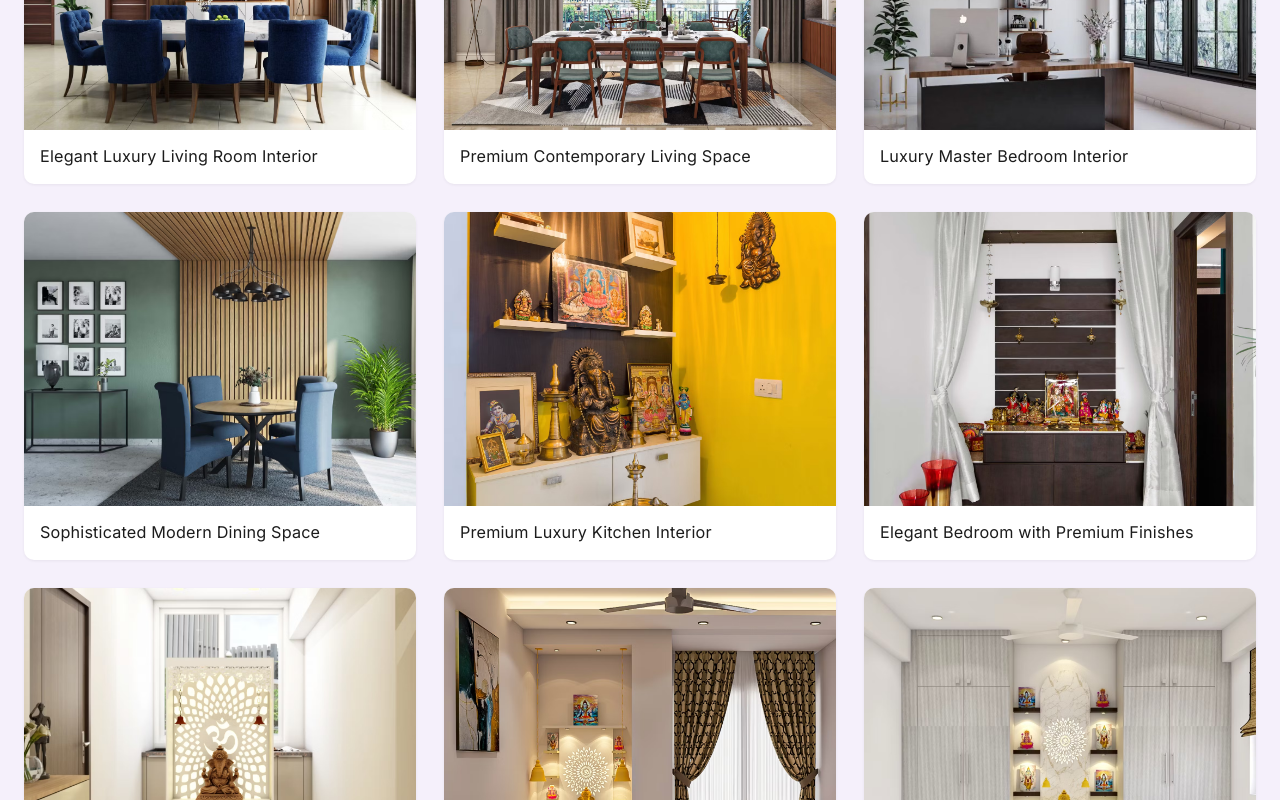
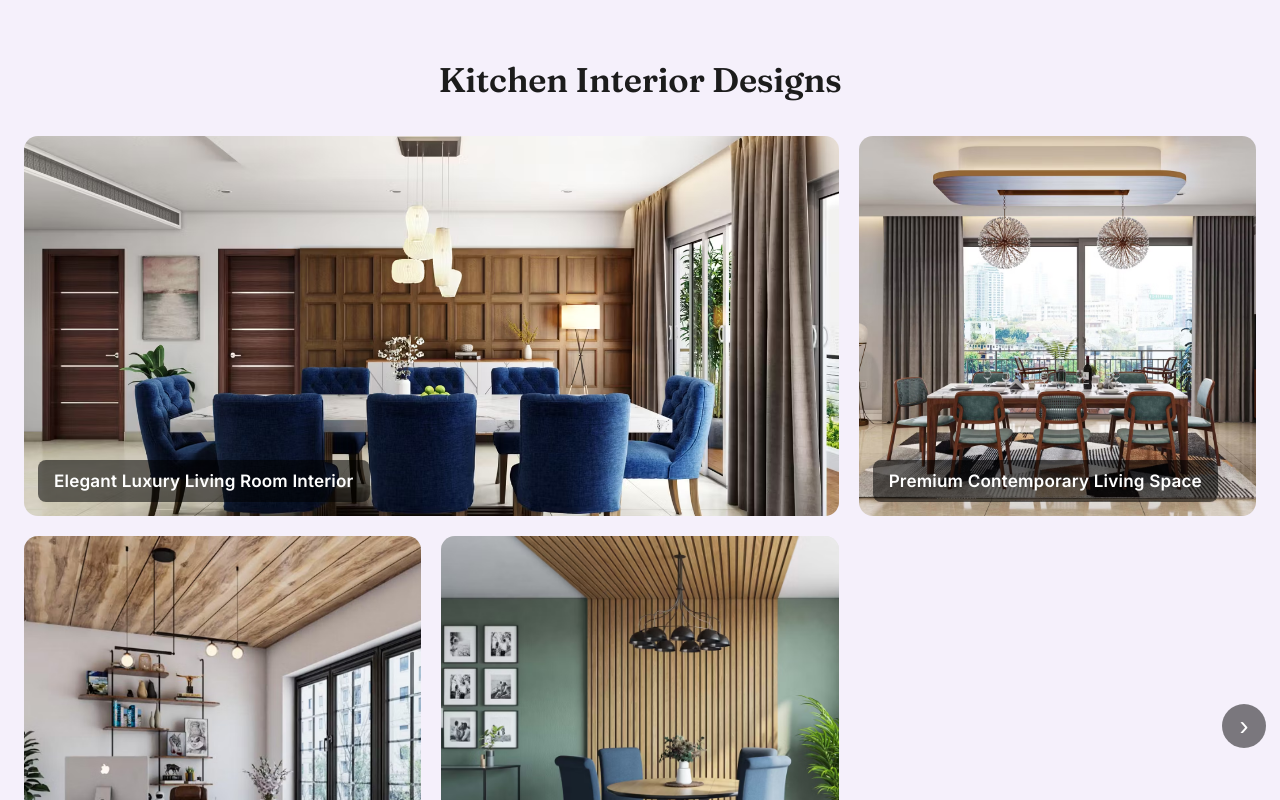
Before and after one commit to gauravdubey0011/9SQUARE-ARCHITECT, a React (Vite) app: page /interiors/luxury-interiors in a window 1280 px wide. Shown: the part 780-1580 px from the top of the page. Built offline with nearby package versions, Linux system fonts and the light colour scheme.

Commit message:
Intro Animation added

```diff
--- a/src/components/category/Category.css
+++ b/src/components/category/Category.css
@@ -2,7 +2,7 @@
 .category-hero {
   position: relative;
   width: 100%;
-  min-height: 480px;
+  min-height: 780px;
   background-size: cover;
   background-position: center;
   display: flex;
@@ -23,6 +23,7 @@
   position: relative;
   z-index: 2;
   padding: 0 24px;
+  margin-top: 260px;
 }
 
 .category-hero__heading {
@@ -56,7 +57,7 @@
 
 @media (max-width: 768px) {
   .category-hero {
-    min-height: 360px;
+    min-height: 560px;
   }
   .category-hero__heading {
     font-size: 1.8rem;
@@ -65,7 +66,7 @@
 
 @media (max-width: 480px) {
   .category-hero {
-    min-height: 300px;
+    min-height: 500px;
   }
   .category-hero__heading {
     font-size: 1.4rem;
@@ -76,6 +77,8 @@
   }
 }
 
+/* Gallery */
+/* Gallery */
 /* Gallery */
 .category-gallery {
   width: 100%;
@@ -93,26 +96,38 @@
   margin: 0 0 36px;
 }
 
-.category-gallery__grid {
-  display: grid;
-  grid-template-columns: repeat(3, 1fr);
-  gap: 28px;
+.category-gallery__wrap {
+  position: relative;
   max-width: 1300px;
   margin: 0 auto;
 }
 
-.category-image-card {
-  background-color: #ffffff;
-  border-radius: 10px;
+.category-gallery__viewport {
   overflow: hidden;
-  box-shadow: 0 1px 3px rgba(0, 0, 0, 0.06);
+  width: 100%;
 }
 
-.category-image-card__image-wrap {
+.category-gallery__track {
+  display: flex;
+  width: 100%;
+  transition: transform 0.5s ease-in-out;
+}
+
+.category-gallery__grid {
+  display: grid;
+  grid-template-columns: repeat(3, 1fr);
+  grid-auto-rows: 380px;
+  gap: 20px;
+  flex: 0 0 100%;
+  width: 100%;
+  box-sizing: border-box;
+}
+
+.category-image-card {
   position: relative;
-  width: 100%;
-  aspect-ratio: 4 / 3;
+  border-radius: 14px;
   overflow: hidden;
+  background-color: #e5e5e5;
 }
 
 .category-image-card__image {
@@ -122,109 +137,74 @@
   display: block;
 }
 
-.category-image-card__heart {
+.category-image-card__label {
   position: absolute;
-  top: 12px;
-  right: 12px;
-  width: 32px;
-  height: 32px;
+  left: 14px;
+  bottom: 14px;
+  padding: 8px 16px;
+  border-radius: 8px;
+  background: rgba(0, 0, 0, 0.55);
+  color: #fff;
+  font-family: 'Inter', 'Helvetica Neue', sans-serif;
+  font-size: 0.95rem;
+  font-weight: 600;
+  max-width: calc(100% - 28px);
+}
+
+/* Desktop bento pattern: wide, normal, normal, normal, wide, normal */
+.category-gallery__grid .category-image-card:nth-child(1),
+.category-gallery__grid .category-image-card:nth-child(5) {
+  grid-column: span 2;
+}
+
+.category-gallery__arrow {
+  position: absolute;
+  top: 50%;
+  transform: translateY(-50%);
+  width: 44px;
+  height: 44px;
   border-radius: 50%;
-  background: rgba(0, 0, 0, 0.4);
-  color: #ffffff;
+  border: none;
+  background: rgba(0, 0, 0, 0.5);
+  color: #fff;
+  font-size: 1.5rem;
+  line-height: 1;
+  cursor: pointer;
   display: flex;
   align-items: center;
   justify-content: center;
-  font-size: 1rem;
+  z-index: 3;
 }
 
-.category-image-card__footer {
-  padding: 16px;
-  display: flex;
-  align-items: center;
-  justify-content: space-between;
-  gap: 12px;
-}
-
-.category-image-card__caption {
-  font-family: 'Inter', 'Helvetica Neue', sans-serif;
-  font-size: 0.9rem;
-  color: #1c1c1c;
-  line-height: 1.35;
-  margin: 0;
-}
-
-.category-image-card__quote {
-  flex-shrink: 0;
-  border: 1px solid #7b3fa0;
-  background: none;
-  color: #7b3fa0;
-  font-family: 'Inter', 'Helvetica Neue', sans-serif;
-  font-size: 0.82rem;
-  font-weight: 700;
-  padding: 0.5rem 1rem;
-  border-radius: 999px;
-  cursor: pointer;
-  transition: background-color 0.2s ease, color 0.2s ease;
-}
-
-.category-image-card__quote:hover {
-  background-color: #7b3fa0;
-  color: #ffffff;
-}
-
-.category-highlight-card {
-  background-color: #ffffff;
-  border-radius: 10px;
-  display: flex;
-  flex-direction: column;
-  align-items: center;
-  justify-content: center;
-  text-align: center;
-  padding: 32px 20px;
-  box-shadow: 0 1px 3px rgba(0, 0, 0, 0.06);
-}
-
-.category-highlight-card__label {
-  font-family: 'Inter', 'Helvetica Neue', sans-serif;
-  font-size: 1rem;
-  color: #b3572e;
-  margin: 0 0 8px;
-}
-
-.category-highlight-card__price {
-  font-family: 'Fraunces', Georgia, serif;
-  font-size: 2rem;
-  font-weight: 700;
-  color: #1c1c1c;
-  margin: 0 0 20px;
-}
-
-.category-highlight-card__button {
-  display: inline-block;
-  background-color: #e02020;
-  color: #ffffff;
-  font-family: 'Inter', 'Helvetica Neue', sans-serif;
-  font-size: 0.92rem;
-  font-weight: 700;
-  text-decoration: none;
-  padding: 0.85rem 1.8rem;
-  border-radius: 999px;
-  transition: background-color 0.2s ease;
-}
-
-.category-highlight-card__button:hover {
-  background-color: #c41818;
-}
+.category-gallery__arrow--left { left: -10px; }
+.category-gallery__arrow--right { right: -10px; }
 
 @media (max-width: 1024px) {
   .category-gallery__grid {
     grid-template-columns: repeat(2, 1fr);
+    grid-auto-rows: 300px;
+  }
+  .category-gallery__grid .category-image-card:nth-child(1),
+  .category-gallery__grid .category-image-card:nth-child(5) {
+    grid-column: span 1;
+  }
+  .category-gallery__grid .category-image-card:nth-child(3) {
+    grid-column: span 2;
   }
 }
 
-@media (max-width: 560px) {
+@media (max-width: 640px) {
+  .category-gallery__arrow {
+    display: none; /* use swipe instead */
+  }
   .category-gallery__grid {
-    grid-template-columns: 1fr;
+    grid-template-columns: repeat(2, 1fr);
+    grid-auto-rows: 220px;
+    gap: 14px;
+  }
+  .category-gallery__grid .category-image-card:nth-child(3),
+  .category-gallery__grid .category-image-card:nth-child(6) {
+    grid-column: span 2;
   }
   .category-gallery__heading {
     font-size: 1.4rem;
--- a/src/components/category/CategoryGallery.jsx
+++ b/src/components/category/CategoryGallery.jsx
@@ -1,28 +1,201 @@
+// // import './Category.css';
+
+// // export default function CategoryGallery({ sectionHeading, items }) {
+// //   return (
+// //     <section className="category-gallery">
+// //       <h2 className="category-gallery__heading">{sectionHeading}</h2>
+
+// //       <div className="category-gallery__grid">
+// //         {items.map((item, index) => (
+// //           <div className="category-image-card" key={index}>
+// //             <div className="category-image-card__image-wrap">
+// //               <img
+// //                 src={item.image}
+// //                 alt={item.caption}
+// //                 className="category-image-card__image"
+// //               />
+// //             </div>
+
+// //             <div className="category-image-card__footer">
+// //               <p className="category-image-card__caption">
+// //                 {item.caption}
+// //               </p>
+// //             </div>
+// //           </div>
+// //         ))}
+// //       </div>
+// //     </section>
+// //   );
+// // }
+
+
+// import { useState, useRef } from 'react';
+// import './Category.css';
+
+// const ITEMS_PER_PAGE = 6;
+
+// export default function CategoryGallery({ sectionHeading, items }) {
+//   const [page, setPage] = useState(0);
+//   const touchStartX = useRef(null);
+
+//   const totalPages = Math.ceil(items.length / ITEMS_PER_PAGE);
+//   const start = page * ITEMS_PER_PAGE;
+//   const visibleItems = items.slice(start, start + ITEMS_PER_PAGE);
+
+//   const goNext = () => setPage((p) => Math.min(p + 1, totalPages - 1));
+//   const goPrev = () => setPage((p) => Math.max(p - 1, 0));
+
+//   const handleTouchStart = (e) => {
+//     touchStartX.current = e.touches[0].clientX;
+//   };
+
+//   const handleTouchEnd = (e) => {
+//     if (touchStartX.current === null) return;
+//     const deltaX = e.changedTouches[0].clientX - touchStartX.current;
+//     if (deltaX < -50) goNext();
+//     else if (deltaX > 50) goPrev();
+//     touchStartX.current = null;
+//   };
+
+//   return (
+//     <section className="category-gallery">
+//       <h2 className="category-gallery__heading">{sectionHeading}</h2>
+
+//       <div className="category-gallery__wrap">
+//         {page > 0 && (
+//           <button
+//             className="category-gallery__arrow category-gallery__arrow--left"
+//             onClick={goPrev}
+//             aria-label="Previous"
+//           >
+//             ‹
+//           </button>
+//         )}
+
+//         <div
+//           className="category-gallery__grid"
+//           onTouchStart={handleTouchStart}
+//           onTouchEnd={handleTouchEnd}
+//         >
+//           {visibleItems.map((item, index) => (
+//             <div className="category-image-card" key={start + index}>
+//               <img
+//                 src={item.image}
+//                 alt={item.caption}
+//                 className="category-image-card__image"
+//               />
+//               <span className="category-image-card__label">{item.caption}</span>
+//             </div>
+//           ))}
+//         </div>
+
+//         {page < totalPages - 1 && (
+//           <button
+//             className="category-gallery__arrow category-gallery__arrow--right"
+//             onClick={goNext}
+//             aria-label="Next"
+//           >
+//             ›
+//           </button>
+//         )}
+//       </div>
+
+//       {totalPages > 1 && (
+//         <div className="category-gallery__dots">
+//           {Array.from({ length: totalPages }).map((_, i) => (
+//             <span
+//               key={i}
+//               className={`category-gallery__dot ${i === page ? 'active' : ''}`}
+//               onClick={() => setPage(i)}
+//             />
+//           ))}
+//         </div>
+//       )}
+//     </section>
+//   );
+// }
+
+
+import { useState, useRef } from 'react';
 import './Category.css';
 
+const ITEMS_PER_PAGE = 6;
+
 export default function CategoryGallery({ sectionHeading, items }) {
+  const [page, setPage] = useState(0);
+  const touchStartX = useRef(null);
+  const trackRef = useRef(null);
+
+  const totalPages = Math.ceil(items.length / ITEMS_PER_PAGE);
+
+  const pages = Array.from({ length: totalPages }, (_, i) =>
+    items.slice(i * ITEMS_PER_PAGE, i * ITEMS_PER_PAGE + ITEMS_PER_PAGE)
+  );
+
+  const goNext = () => setPage((p) => Math.min(p + 1, totalPages - 1));
+  const goPrev = () => setPage((p) => Math.max(p - 1, 0));
+
+  const handleTouchStart = (e) => {
+    touchStartX.current = e.touches[0].clientX;
+  };
+
+  const handleTouchEnd = (e) => {
+    if (touchStartX.current === null) return;
+    const deltaX = e.changedTouches[0].clientX - touchStartX.current;
+    if (deltaX < -50) goNext();
+    else if (deltaX > 50) goPrev();
+    touchStartX.current = null;
+  };
+
   return (
     <section className="category-gallery">
       <h2 className="category-gallery__heading">{sectionHeading}</h2>
 
-      <div className="category-gallery__grid">
-        {items.map((item, index) => (
+      <div className="category-gallery__wrap">
+        {page > 0 && (
+          <button
+            className="category-gallery__arrow category-gallery__arrow--left"
+            onClick={goPrev}
+            aria-label="Previous"
+          >
+            ‹
+          </button>
+        )}
+
+        <div className="category-gallery__viewport">
+          <div
+            className="category-gallery__track"
+            ref={trackRef}
+            style={{ transform: `translateX(-${page * 100}%)` }}
+            onTouchStart={handleTouchStart}
+            onTouchEnd={handleTouchEnd}
+          >
+            {pages.map((pageItems, pageIndex) => (
+              <div className="category-gallery__grid" key={pageIndex}>
+                {pageItems.map((item, index) => (
                   <div className="category-image-card" key={index}>
-            <div className="category-image-card__image-wrap">
                     <img
                       src={item.image}
                       alt={item.caption}
                       className="category-image-card__image"
                     />
+                    <span className="category-image-card__label">{item.caption}</span>
+                  </div>
+                ))}
+              </div>
+            ))}
+          </div>
         </div>
 
-            <div className="category-image-card__footer">
-              <p className="category-image-card__caption">
-                {item.caption}
-              </p>
-            </div>
-          </div>
-        ))}
+        {page < totalPages - 1 && (
+          <button
+            className="category-gallery__arrow category-gallery__arrow--right"
+            onClick={goNext}
+            aria-label="Next"
+          >
+            ›
+          </button>
+        )}
       </div>
     </section>
   );
--- a/src/components/intro/IntroAnimation.jsx
+++ b/src/components/intro/IntroAnimation.jsx
@@ -1,7 +1,6 @@
 import { useEffect, useState } from 'react';
 import './IntroAnimation.css';
 
-// Replace with your actual logo path
 import logo from '../../assets/icons/icon-9square.png';
 
 const particles = Array.from({ length: 24 }, (_, index) => index);
```
Also changed, not shown: src/components/common/MeetDesignerModal.jsx (+9 -0 lines). Lines whose indentation alone changed are shown as unchanged.
